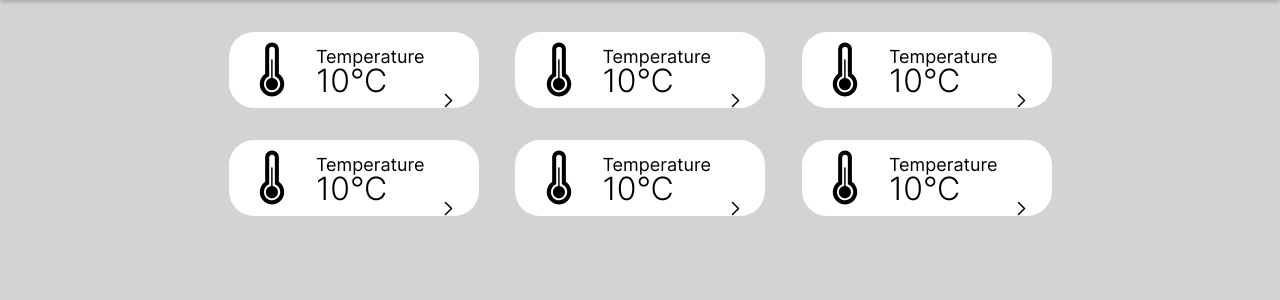
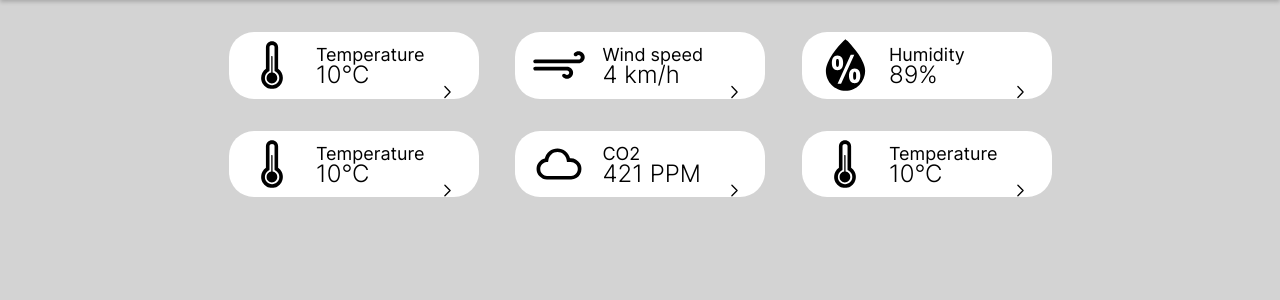
Before and after one commit to Weerstation-NHL-Stenden/webapplicatie, a PHP site: page / in a window 1280 px wide. Shown: the part 80-380 px from the top of the page. Run offline with PHP 8.4, Linux system fonts and the light colour scheme.

Commit message:
wind, humidity, co2 icon and placeholders

```diff
--- a/css/style.css
+++ b/css/style.css
@@ -86,7 +86,7 @@ main{
     font-family: interLight, sans-serif;
     margin-top: 0;
     margin-bottom: 0;
-    font-size: xx-large;
+    font-size: x-large;
 }
 
 .more{
--- a/index.php
+++ b/index.php
@@ -22,9 +22,15 @@
                 <img class="more" src="img/nav-arrow-right.svg">
             </div>
             <div class="item">
-                <img class="icon" src="img/thermometer.svg">
-                <p class="itemname">Temperature</p>
-                <p class="itemvalue">10&deg;C</p>
+                <img class="icon" src="img/strong-wind.svg">
+                <p class="itemname">Wind speed</p>
+                <p class="itemvalue">4 km/h</p>
+                <img class="more" src="img/nav-arrow-right.svg">
+            </div>
+            <div class="item">
+                <img class="icon" src="img/humidity.svg">
+                <p class="itemname">Humidity</p>
+                <p class="itemvalue">89%</p>
                 <img class="more" src="img/nav-arrow-right.svg">
             </div>
             <div class="item">
@@ -34,15 +40,9 @@
                 <img class="more" src="img/nav-arrow-right.svg">
             </div>
             <div class="item">
-                <img class="icon" src="img/thermometer.svg">
-                <p class="itemname">Temperature</p>
-                <p class="itemvalue">10&deg;C</p>
-                <img class="more" src="img/nav-arrow-right.svg">
-            </div>
-            <div class="item">
-                <img class="icon" src="img/thermometer.svg">
-                <p class="itemname">Temperature</p>
-                <p class="itemvalue">10&deg;C</p>
+                <img class="icon" src="img/cloud.svg">
+                <p class="itemname">CO2</p>
+                <p class="itemvalue">421 PPM</p>
                 <img class="more" src="img/nav-arrow-right.svg">
             </div>
             <div class="item">
```
Also changed, not shown: img/cloud.svg (added), img/humidity.svg (added), img/strong-wind.svg (added).
